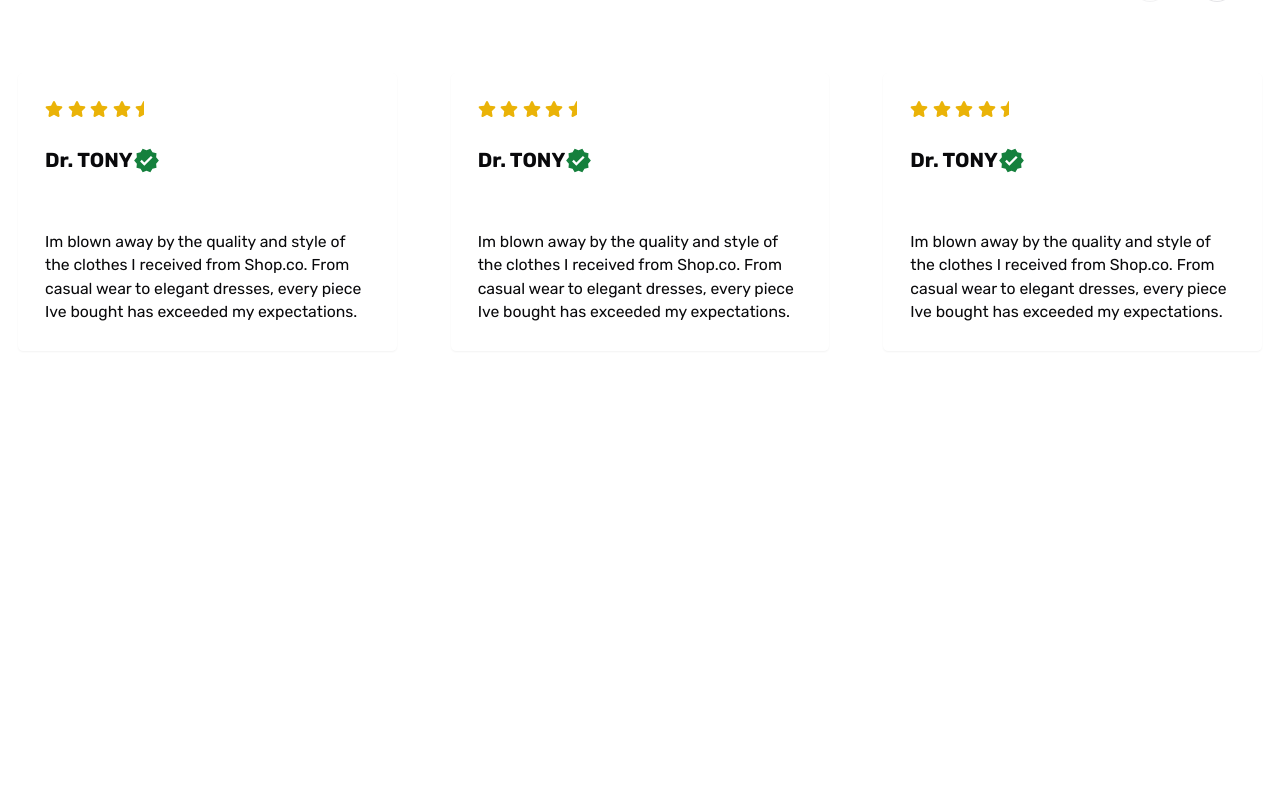
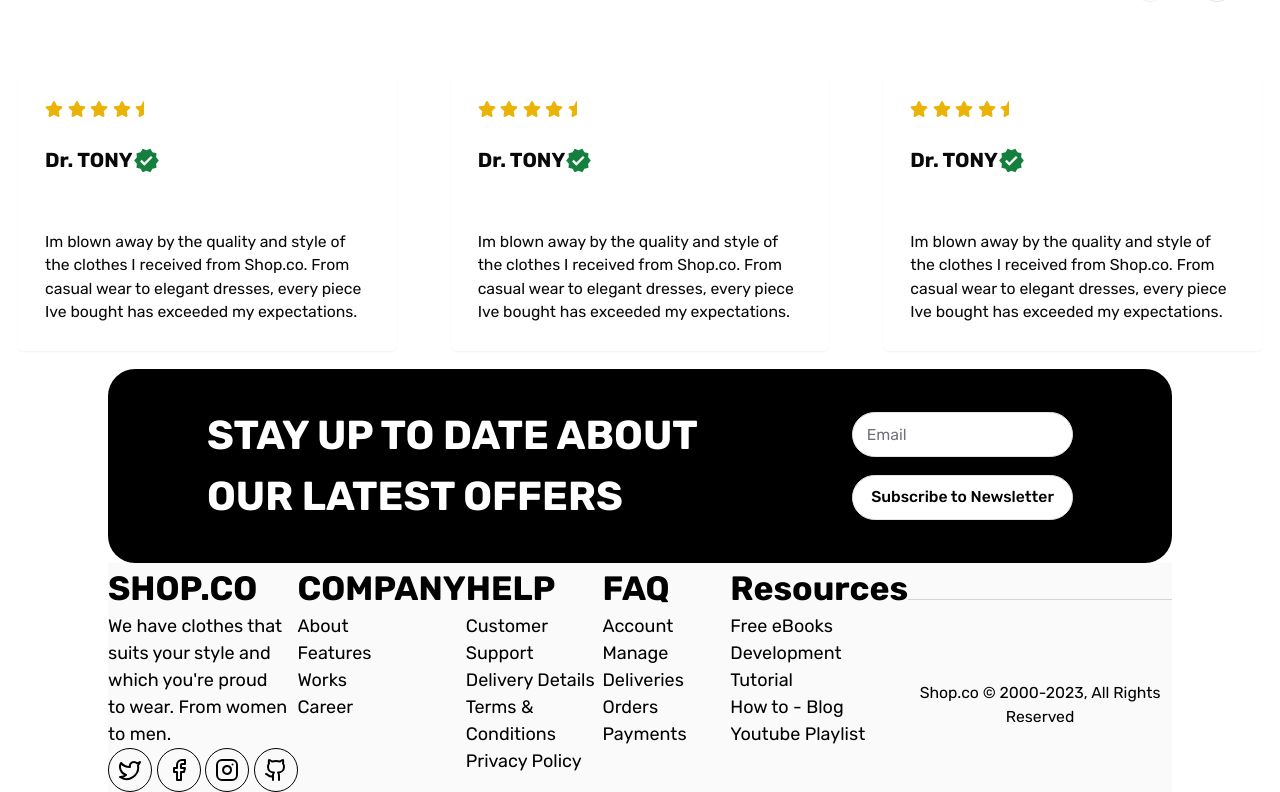
Before and after one commit to Peter3Khalil/fashion-ecommerce, a Next.js app: page / in a window 1280 px wide. Shown: the part 2774-3566 px from the top of the page. Before the commit the page ends 3143 px from the top, so only its background shows below. Built offline with nearby package versions, Linux system fonts and the light colour scheme.

Commit message:
✨ Adding Footer

```diff
--- a/src/app/page.tsx
+++ b/src/app/page.tsx
@@ -1,4 +1,5 @@
 'use client';
+import Footer from '@/components/footer';
 import Header from '@/components/header';
 import { MdVerified, StarIcon } from '@/components/shared/icons';
 import Stars from '@/components/stars';
@@ -189,7 +190,9 @@
         </Carousel>
       </main>
 
-      <footer></footer>
+      <footer>
+        <Footer />
+      </footer>
     </div>
   );
 };
--- /dev/null
+++ b/src/components/footer.tsx
@@ -0,0 +1,170 @@
+import {
+  Facebook,
+  Github,
+  Instagram,
+  Twitter,
+} from '@/components/shared/icons';
+import { Button } from '@/components/ui/button';
+import { Input } from '@/components/ui/input';
+import Link from 'next/link';
+import React from 'react';
+
+let Footer = React.forwardRef<
+  HTMLDivElement,
+  React.HTMLAttributes<HTMLDivElement>
+>(() => {
+  return (
+    <center>
+      <div className="relative max-md:px-4 md:px-12 lg:px-24">
+        <div className="w-full">
+          <div className="flex items-center justify-center rounded-3xl bg-black py-8 max-md:flex-wrap max-md:gap-8 lg:px-10">
+            <div className="w-full px-4 text-start font-bold text-white max-md:px-4 max-md:text-2xl lg:px-12 lg:text-4xl">
+              STAY UP TO DATE ABOUT OUR LATEST OFFERS
+            </div>
+            <div className="flex w-full flex-col gap-4 px-12 max-md:items-center max-md:px-4 lg:w-auto">
+              <Input
+                type="email"
+                placeholder="Email"
+                className="w-full rounded-3xl max-md:w-full"
+              />
+              <Button
+                variant={'outline'}
+                className="w-full rounded-3xl bg-white text-center max-md:w-full"
+              >
+                Subscribe to Newsletter
+              </Button>
+            </div>
+          </div>
+        </div>
+
+        <div className="flex justify-between bg-primary-foreground max-lg:flex-wrap">
+          <div className="text-start">
+            <div className="text-3xl font-bold text-black">SHOP.CO</div>
+            <div className="md:max-w-full lg:w-40">
+              We have clothes that suits your style and which you&apos;re proud to
+              wear. From women to men.
+            </div>
+            <div className="flex gap-1">
+              <Link href={'#'} className="rounded-full border border-black p-2">
+                <Twitter />
+              </Link>
+              <Link href={'#'} className="rounded-full border border-black p-2">
+                <Facebook />
+              </Link>
+              <Link href={'#'} className="rounded-full border border-black p-2">
+                <Instagram />
+              </Link>
+              <Link href={'#'} className="rounded-full border border-black p-2">
+                <Github />
+              </Link>
+            </div>
+          </div>
+          <div className="text-start">
+            <div className="text-3xl font-bold text-black">COMPANY</div>
+            <Link href={'#'}>
+              <div className="text-base font-normal bg-blend-darken">About</div>
+            </Link>
+            <Link href={'#'}>
+              <div className="text-base font-normal bg-blend-darken">
+                Features
+              </div>
+            </Link>
+            <Link href={'#'}>
+              <div className="text-base font-normal bg-blend-darken">Works</div>
+            </Link>
+            <Link href={'#'}>
+              <div className="text-base font-normal bg-blend-darken">
+                Career
+              </div>
+            </Link>
+          </div>
+          <div className="text-start">
+            <div className="text-3xl font-bold text-black">HELP</div>
+
+            <Link href={'#'}>
+              <div className="text-base font-normal bg-blend-darken">
+                Customer Support
+              </div>
+            </Link>
+            <Link href={'#'}>
+              <div className="text-base font-normal bg-blend-darken">
+                Delivery Details
+              </div>
+            </Link>
+            <Link href={'#'}>
+              <div className="text-base font-normal bg-blend-darken">
+                Terms & Conditions
+              </div>
+            </Link>
+            <Link href={'#'}>
+              <div className="text-base font-normal bg-blend-darken">
+                Privacy Policy
+              </div>
+            </Link>
+          </div>
+          <div className="text-start">
+            <div className="text-3xl font-bold text-black">FAQ</div>
+
+            <Link href={'#'}>
+              <div className="text-base font-normal bg-blend-darken">
+                Account
+              </div>
+            </Link>
+            <Link href={'#'}>
+              <div className="text-base font-normal bg-blend-darken">
+                Manage Deliveries
+              </div>
+            </Link>
+            <Link href={'#'}>
+              <div className="text-base font-normal bg-blend-darken">
+                Orders
+              </div>
+            </Link>
+            <Link href={'#'}>
+              <div className="text-base font-normal bg-blend-darken">
+                Payments
+              </div>
+            </Link>
+          </div>
+          <div className="text-start">
+            <div className="text-3xl font-bold text-black">Resources</div>
+            <Link href={'#'}>
+              <div className="text-base font-normal bg-blend-darken">
+                Free eBooks
+              </div>
+            </Link>
+            <Link href={'#'}>
+              <div className="text-base font-normal bg-blend-darken">
+                Development Tutorial
+              </div>
+            </Link>
+            <Link href={'#'}>
+              <div className="text-base font-normal bg-blend-darken">
+                How to - Blog
+              </div>
+            </Link>
+            <Link href={'#'}>
+              <div className="text-base font-normal bg-blend-darken">
+                Youtube Playlist
+              </div>
+            </Link>
+          </div>
+          <div className="mt-8 flex items-center justify-between border-t border-gray-300 pt-4 text-sm">
+            <div>Shop.co © 2000-2023, All Rights Reserved</div>
+            <div className="flex space-x-4">
+              {/* <img src="/visa.svg" alt="Visa" className="h-6" />
+              <img src="/paypal.svg" alt="PayPal" className="h-6" />
+              <img src="/mastercard.svg" alt="MasterCard" className="h-6" />
+              <img src="/apple-pay.svg" alt="Apple Pay" className="h-6" />
+              <img src="/google-pay.svg" alt="Google Pay" className="h-6" /> */}
+            </div>
+          </div>
+        </div>
+      </div>
+    </center>
+  );
+});
+
+Footer.displayName = 'Footer';
+
+export default Footer;
```
Also changed, not shown: src/components/shared/icons.ts (+8 -0 lines).
